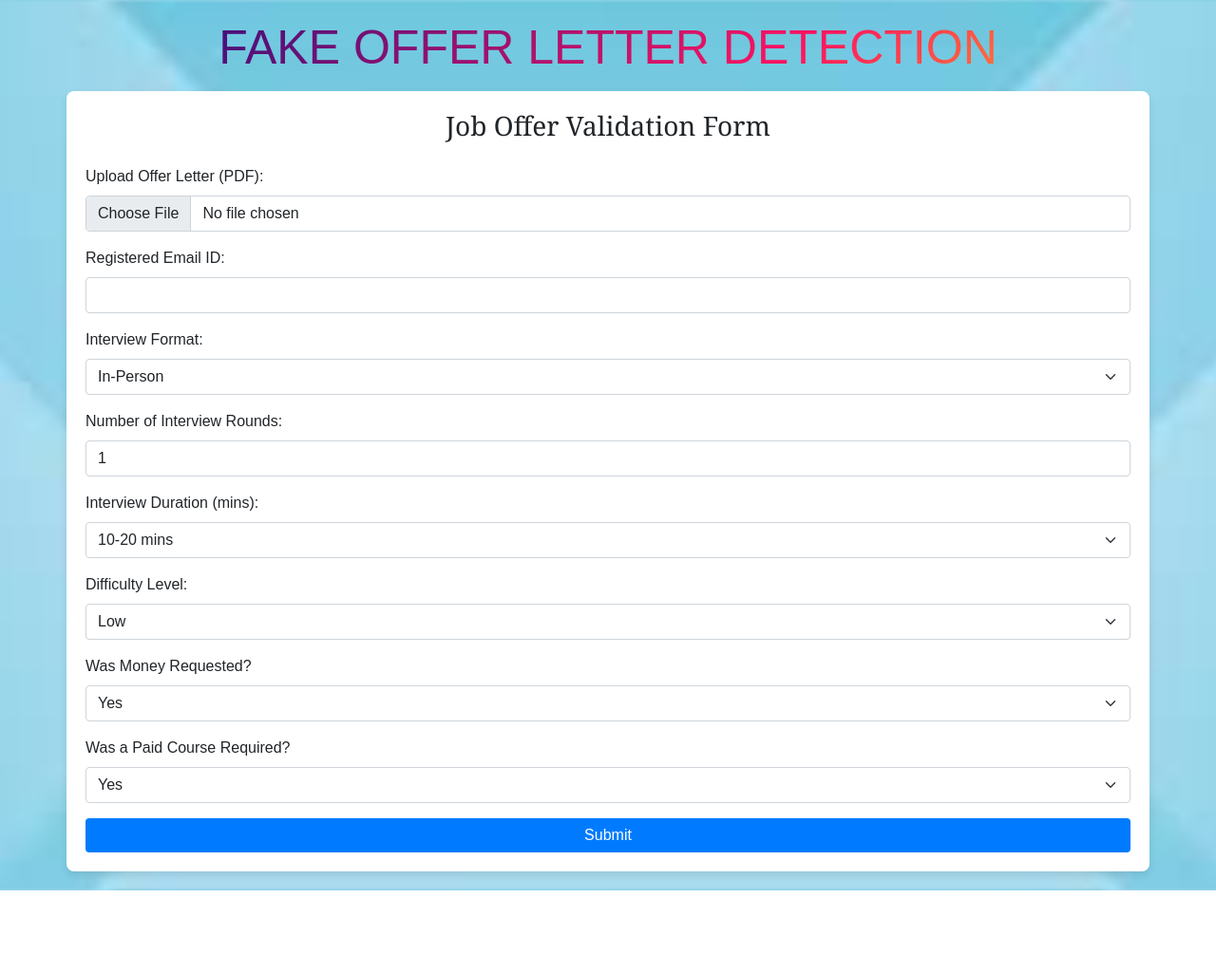
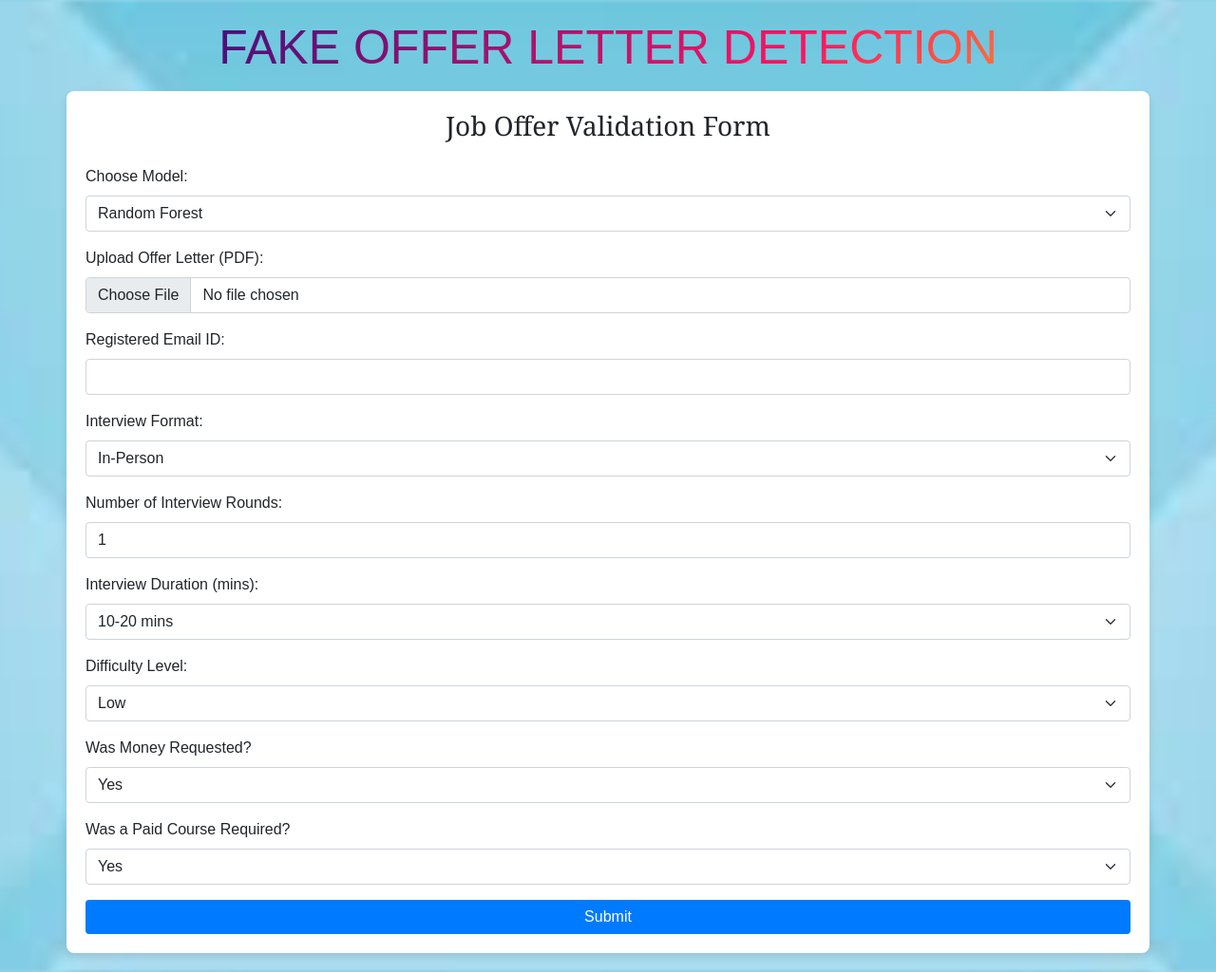
Before and after one commit to sushanthpoojary15/Fake_offer_letter_detection, a Flask app: page / in a window 1280 px wide. Shown: the whole page at 95% size. Before the commit the page ends 938 px from the top, so only its background shows below. Run offline with Flask 3, Linux system fonts and the light colour scheme.

Commit message:
added two more models decsion tree and neural network

```diff
--- a/app.py
+++ b/app.py
@@ -3,6 +3,8 @@ import io
 from PyPDF2 import PdfReader
 
 from sklearn.ensemble import RandomForestClassifier
+from sklearn.tree import DecisionTreeClassifier
+from sklearn.neural_network import MLPClassifier
 from sklearn.metrics import classification_report, confusion_matrix,accuracy_score
 from sklearn.model_selection import train_test_split
 
@@ -48,6 +50,7 @@ def upload_file():
     difficulty_level = request.form.get('difficulty_level')
     money_requested = request.form.get('money_requested')
     paid_course = request.form.get('paid_course')
+    model_type=request.form.get('model_type')
 
     form_data = {
     "interview_format": interview_format,
@@ -77,7 +80,7 @@ def upload_file():
     spell_checker = SpellCheckerModule()
     correct_percentage, mistake_percentage = spell_checker.get_percentages(pdf_text)
 
-    genuine_Accuracy=Predic_offerltr_genuiness(form_data)
+    genuine_Accuracy=Predic_offerltr_genuiness(form_data,model_type)
 
 #
     return render_template(
@@ -176,7 +179,7 @@ class SpellCheckerModule:
 #END MELVING SECTION ############################################
 
 
-def Predic_offerltr_genuiness(formData):
+def Predic_offerltr_genuiness(formData,type):
     print("predict offer letter genuiness process going on ...")
     interview_format = formData["interview_format"]
     rounds = formData["rounds"]
@@ -222,8 +225,12 @@ def Predic_offerltr_genuiness(formData):
     X_train = scaler.fit_transform(X_train)
     X_test = scaler.transform(X_test)
 
-    # Initialize the model
-    model = RandomForestClassifier(n_estimators=100, random_state=42)
+    if type=="Random Forest":
+        model = RandomForestClassifier(n_estimators=100, random_state=42)
+    elif type=="Decision Tree":
+        model=DecisionTreeClassifier(random_state=42)
+    else:
+        model=MLPClassifier(hidden_layer_sizes=(100,), max_iter=500, random_state=42)
 
     # Train the model
     model.fit(X_train, y_train)
--- a/templates/home.html
+++ b/templates/home.html
@@ -79,6 +79,17 @@
         <form action="/upload" method="post" enctype="multipart/form-data">
 
             <!-- Input field for file upload -->
+            <div class="mb-3">
+                <label for="interview_format" class="form-label">Choose Model:</label>
+                <select class="form-select" name="model_type" id="modeltype">
+                    <option value="Random Forest">Random Forest</option>
+                    <option value="Decision Tree">Decsion Tree</option>
+                    <option value="Neural Network">Neural Network</option>
+                </select>
+
+            </div>
+
+
             <div class="mb-3">
                 <label for="file" class="form-label">Upload Offer Letter (PDF):</label>
                 <input type="file" class="form-control" name="file" accept="application/pdf" required>
```
